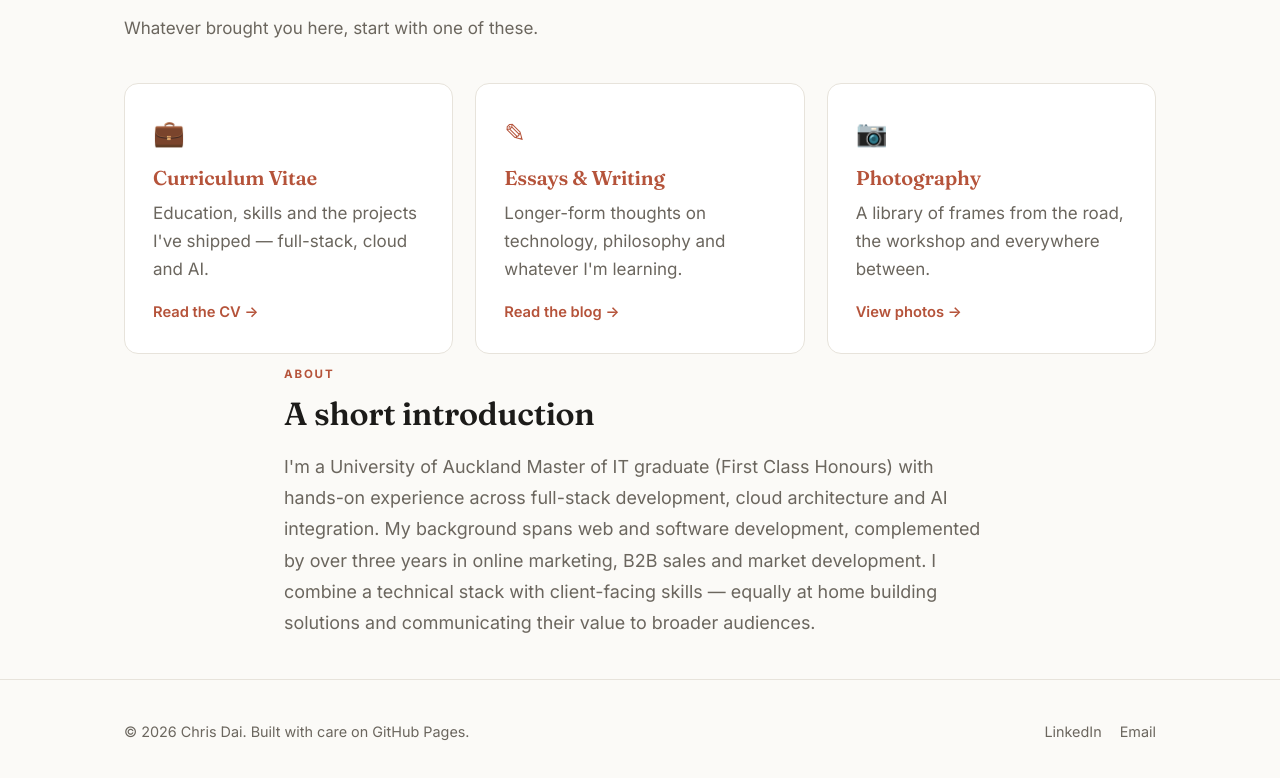
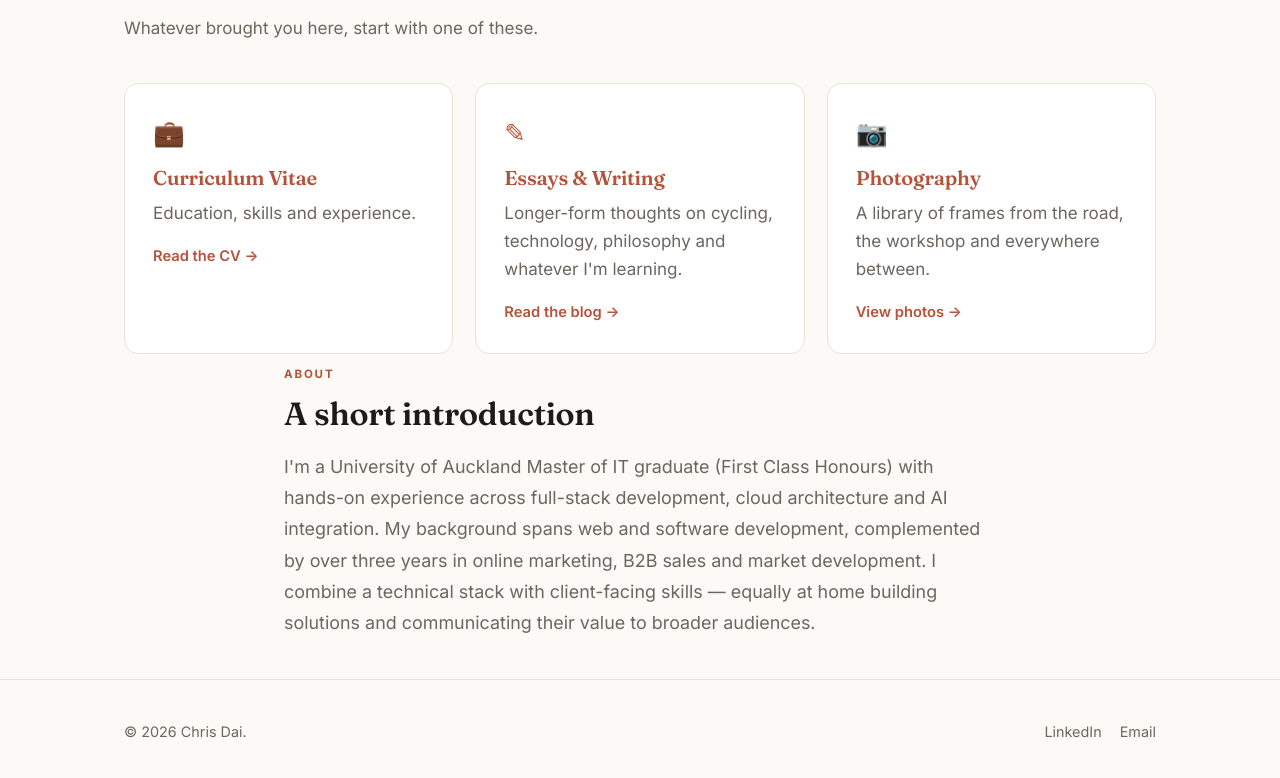
Before and after one commit to eudaimonia12/chrisandai.github.io, a plain HTML site: page index.html in a window 1280 px wide. Shown: the part 723-1501 px from the top of the page. Drawn offline with Linux system fonts and the light colour scheme.

```diff
--- a/index.html
+++ b/index.html
@@ -63,13 +63,13 @@
         <a href="cv.html" class="card reveal">
           <div class="card-icon">&#128188;</div>
           <h3>Curriculum Vitae</h3>
-          <p>Education, skills and the projects I've shipped — full-stack, cloud and AI.</p>
+          <p>Education, skills and experience.</p>
           <span class="card-link">Read the CV &rarr;</span>
         </a>
         <a href="blog.html" class="card reveal">
           <div class="card-icon">&#9998;</div>
           <h3>Essays &amp; Writing</h3>
-          <p>Longer-form thoughts on technology, philosophy and whatever I'm learning.</p>
+          <p>Longer-form thoughts on cycling, technology, philosophy and whatever I'm learning.</p>
           <span class="card-link">Read the blog &rarr;</span>
         </a>
         <a href="photos.html" class="card reveal">
@@ -97,7 +97,7 @@
 
   <footer class="site-footer">
     <div class="container footer-inner">
-      <span>&copy; <span data-year>2026</span> Chris Dai. Built with care on GitHub Pages.</span>
+      <span>&copy; <span data-year>2026</span> Chris Dai.</span>
       <div class="footer-social">
         <a href="https://linkedin.com/in/chiandai" target="_blank" rel="noopener">LinkedIn</a>
         <a href="mailto:chris.dai2023@outlook.com">Email</a>
```
